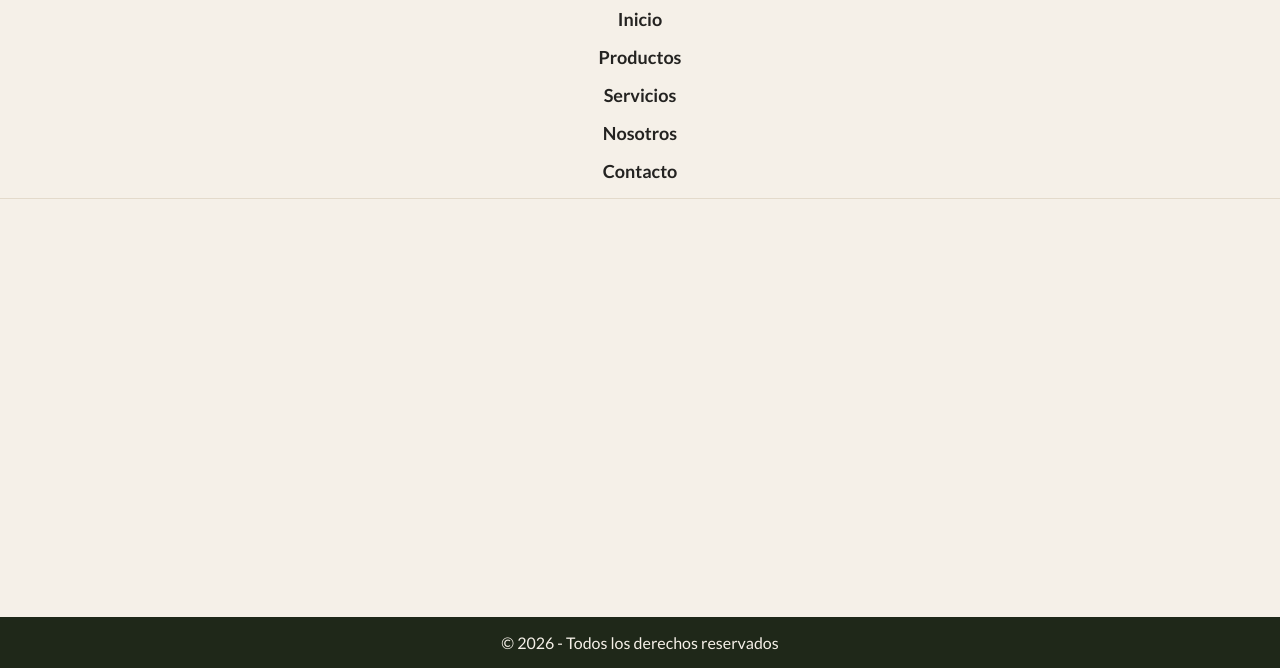
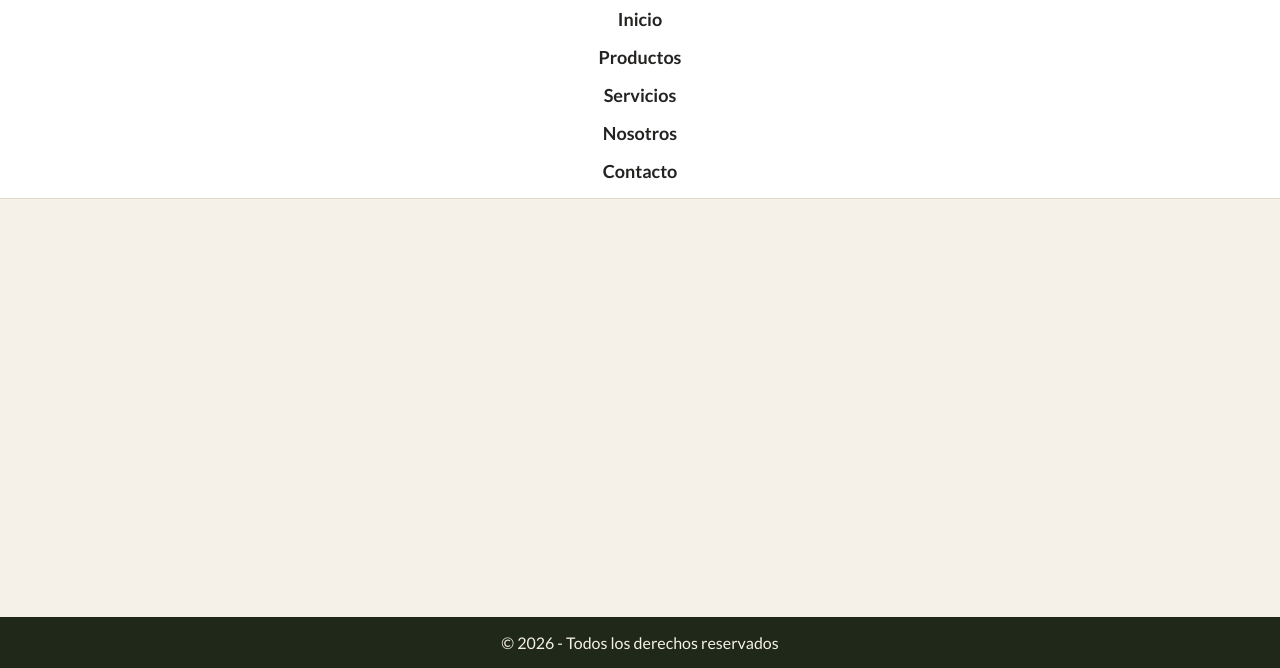
Before and after one commit to ErickLondono/proyecto-web-carpinteria, a plain HTML site: page index.html in a window 1280 px wide. Shown: the part 132-800 px from the top of the page. Drawn offline with Linux system fonts and the light colour scheme.

Commit message:
fix: corregir nombre de variable color-surface

```diff
--- a/css/kit.css
+++ b/css/kit.css
@@ -85,7 +85,7 @@ body {
     flex-direction: column;
     align-items: center;
     padding: var(--spacing-md);
-    background-color: var(--color-surfacet);
+    background-color: var(--color-surface);
     border-bottom: 1px solid var(--color-border);
 }
 
```
